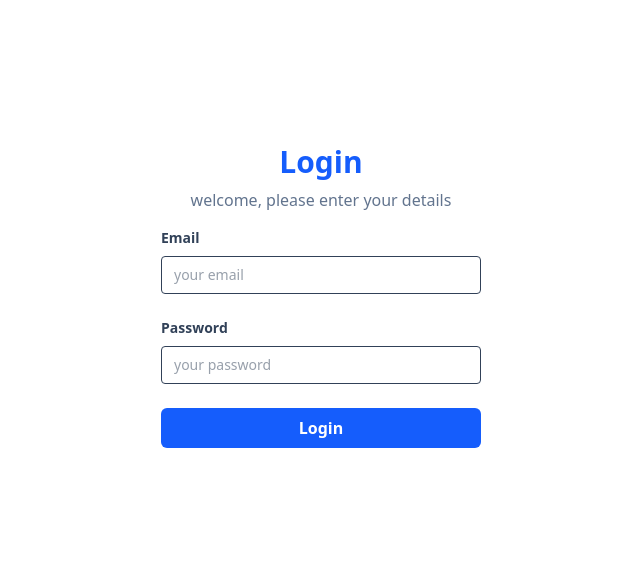
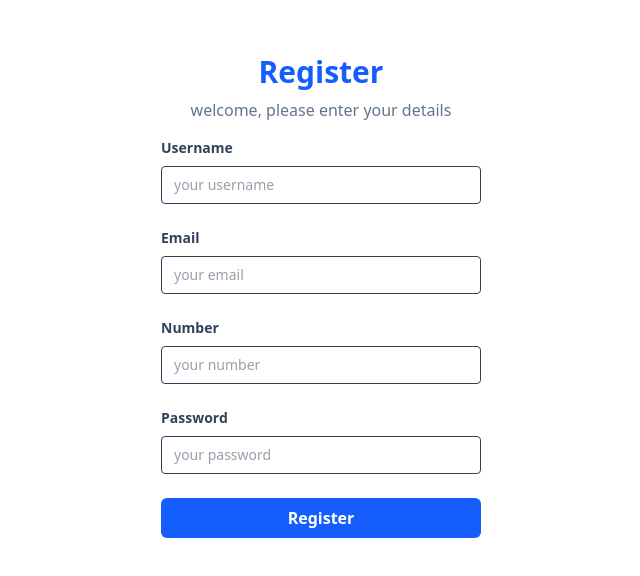
Before and after one commit to AIDILYOWIE/learn_react, a React (Vite) app: page /register in a window 1280 px wide. Shown: the part 104-680 px from the top of the page, without its empty margins (319-959 px from the left). Built offline with nearby package versions, Linux system fonts and the light colour scheme.

Commit message:
implementasi atomic design 2

```diff
--- a/package.json
+++ b/package.json
@@ -13,6 +13,7 @@
     "@tailwindcss/vite": "^4.1.3",
     "react": "^19.0.0",
     "react-dom": "^19.0.0",
+    "react-router": "^7.5.0",
     "tailwindcss": "^4.1.3"
   },
   "devDependencies": {
--- a/src/App.jsx
+++ b/src/App.jsx
@@ -1,11 +1,18 @@
 import { useState } from 'react'
 import { FormLogin } from './Components/Fragments/FormLogin'
 import { Login } from './Pages/login'
+import { Register } from './Pages/register'
+import { createBrowserRouter } from 'react-router'
 
-function App() {
-  return (
-    <Login/>
-  )
-}
+ const App = createBrowserRouter([
+  {
+    path: '/login',
+    element: <Login/>
+  },
+  {
+    path: '/register',
+    element: <Register/>
+  }
+])
 
 export default App
--- a/src/Components/Fragments/FormRegister.jsx
+++ b/src/Components/Fragments/FormRegister.jsx
@@ -3,7 +3,7 @@ import { Button } from "../Elements/Button/Index"
 
 export const FormRegister = () => {
     return (
-        <form action="">
+        <form action="" className=" text-start">
             <InputForm label="Username" name="username" type="text" placeholder="your username" ></InputForm>
             <InputForm label="Email" name="email" type="email" placeholder="your email" ></InputForm>
             <InputForm label="Number" name="number" type="text" placeholder="your number" ></InputForm>
--- a/src/Pages/register.jsx
+++ b/src/Pages/register.jsx
@@ -1,7 +1,7 @@
 import { AuthLayouts } from "../Components/Layouts/AuthLayouts"
 import { FormRegister } from "../Components/Fragments/FormRegister"
 
-export const Login = () => {
+export const Register = () => {
     return (
         <AuthLayouts title='Register'>
             <FormRegister/>
--- a/src/main.jsx
+++ b/src/main.jsx
@@ -1,10 +1,13 @@
 import { StrictMode } from 'react'
 import { createRoot } from 'react-dom/client'
 // import './index.css'
-import App from './App.jsx'
+import App from './App'
+import { RouterProvider } from 'react-router/dom'
+import ReactDOM from 'react-dom/client'
+import React from 'react'
 
-createRoot(document.getElementById('root')).render(
-  <StrictMode>
-    <App />
-  </StrictMode>,
+ReactDOM.createRoot(document.getElementById('root')).render(
+  <React.StrictMode>
+    <RouterProvider router={App}/>
+  </React.StrictMode>,
 )
```
Also changed, not shown: 1 other file (tests, documents, lock files or other folders).
